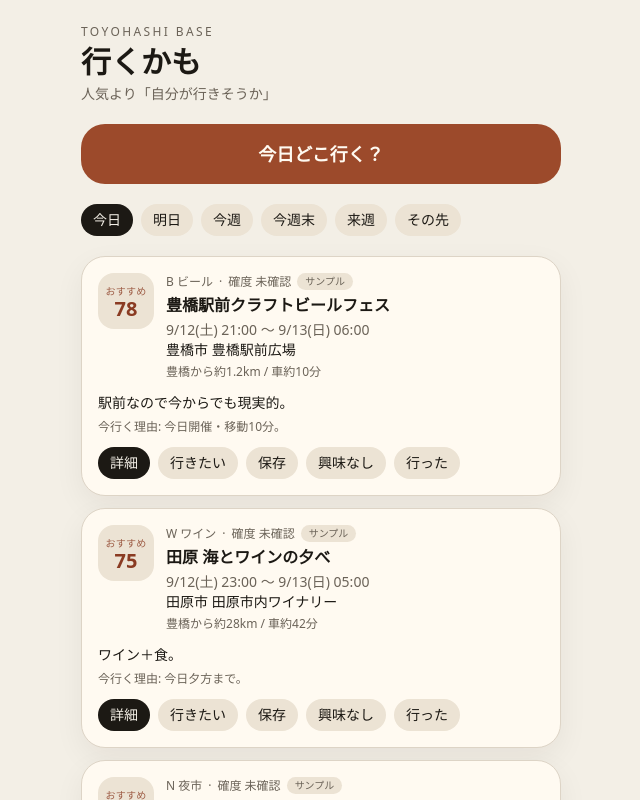
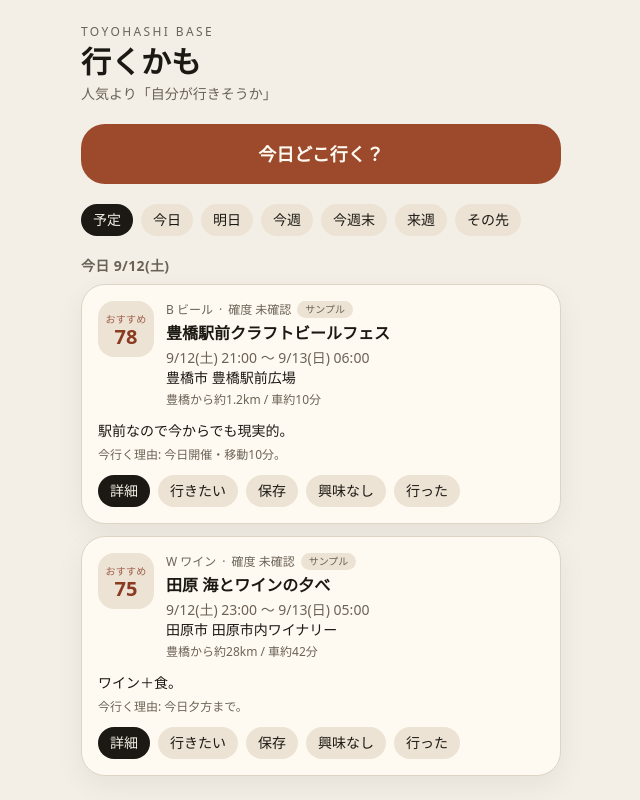
Before and after one commit to longchanp7-hub/ikukamo, a Next.js app: page /ikukamo/ in a window 1280 px wide. Shown: the top 800 px of the page, without its empty margins (319-959 px from the left). Built offline with nearby package versions, Linux system fonts and the light colour scheme.

Commit message:
feat: add chronological upcoming schedule list

```diff
--- a/src/components/HomeClient.tsx
+++ b/src/components/HomeClient.tsx
@@ -2,20 +2,24 @@
 import { useMemo, useState } from "react";
 import { EventCard } from "@/components/EventCard";
 import { eventsInBucket, BUCKET_LABELS } from "@/lib/time-buckets";
+import { upcomingByDate } from "@/lib/schedule";
 import { pickTodayGo } from "@/lib/today-picks";
 import { latestActionMap, loadFeedback, saveFeedbackRecord } from "@/lib/feedback";
 import type { FeedbackAction, OutingEvent, TimeBucket, UserFeedback } from "@/lib/types";
 
-const TABS: TimeBucket[] = ["today", "tomorrow", "this_week", "this_weekend", "next_week", "later"];
+type ViewTab = "schedule" | TimeBucket;
+const TABS: ViewTab[] = ["schedule", "today", "tomorrow", "this_week", "this_weekend", "next_week", "later"];
+const LABELS: Record<ViewTab, string> = { schedule: "予定", ...BUCKET_LABELS };
 
 export function HomeClient({ events }: { events: OutingEvent[] }) {
   const [feedback, setFeedback] = useState<UserFeedback[]>(() => typeof window === "undefined" ? [] : loadFeedback());
-  const [tab, setTab] = useState<TimeBucket>("today");
+  const [tab, setTab] = useState<ViewTab>("schedule");
   const [picks, setPicks] = useState<OutingEvent[] | null>(null);
   const [emptyPick, setEmptyPick] = useState(false);
   const actions = latestActionMap(feedback);
   const visible = useMemo(() => events.filter((e) => actions[e.id] !== "dismiss"), [events, actions]);
-  const list = eventsInBucket(visible, tab);
+  const list = tab === "schedule" ? [] : eventsInBucket(visible, tab);
+  const groups = tab === "schedule" ? upcomingByDate(visible) : [];
   function onAction(id: string, action: FeedbackAction) {
     setFeedback((prev) => [...prev, saveFeedbackRecord(id, action)]);
   }
@@ -44,14 +48,30 @@ export function HomeClient({ events }: { events: OutingEvent[] }) {
         {TABS.map((key) => (
           <button key={key} type="button" onClick={() => setTab(key)} className="shrink-0 rounded-full px-3 py-1.5 text-sm"
             style={{ background: tab === key ? "var(--ink)" : "var(--chip)", color: tab === key ? "var(--bg)" : "var(--ink)" }}>
-            {BUCKET_LABELS[key]}
+            {LABELS[key]}
           </button>
         ))}
       </div>
-      <div className="space-y-3">
-        {list.length === 0 ? <p className="rounded-2xl px-4 py-8 text-center text-sm" style={{ background: "var(--chip)" }}>この期間の候補はありません</p>
-          : list.map((e) => <EventCard key={e.id} event={e} lastAction={actions[e.id]} onAction={onAction} />)}
-      </div>
+      {tab === "schedule" ? (
+        groups.length === 0 ? (
+          <p className="rounded-2xl px-4 py-8 text-center text-sm" style={{ background: "var(--chip)" }}>先の予定はありません</p>
+        ) : (
+          <div className="space-y-6">
+            {groups.map((g) => (
+              <section key={g.key}>
+                <h2 className="mb-2 text-sm font-semibold tracking-wide" style={{ color: "var(--muted)" }}>{g.label}</h2>
+                <div className="space-y-3">
+                  {g.events.map((e) => <EventCard key={e.id} event={e} lastAction={actions[e.id]} onAction={onAction} />)}
+                </div>
+              </section>
+            ))}
+          </div>
+        )
+      ) : list.length === 0 ? (
+        <p className="rounded-2xl px-4 py-8 text-center text-sm" style={{ background: "var(--chip)" }}>この期間の候補はありません</p>
+      ) : (
+        <div className="space-y-3">{list.map((e) => <EventCard key={e.id} event={e} lastAction={actions[e.id]} onAction={onAction} />)}</div>
+      )}
     </div>
   );
 }
--- /dev/null
+++ b/src/lib/schedule.ts
@@ -0,0 +1,46 @@
+import type { OutingEvent } from "@/lib/types";
+import { upcomingEvents } from "@/lib/time-buckets";
+
+const JST = "Asia/Tokyo";
+
+export function jstDateKey(iso: string): string {
+  return new Intl.DateTimeFormat("en-CA", {
+    timeZone: JST,
+    year: "numeric",
+    month: "2-digit",
+    day: "2-digit",
+  }).format(new Date(iso));
+}
+
+export function formatDayHeading(iso: string, now = new Date()): string {
+  const date = new Intl.DateTimeFormat("ja-JP", {
+    timeZone: JST,
+    month: "numeric",
+    day: "numeric",
+    weekday: "short",
+  }).format(new Date(iso));
+  const year = new Intl.DateTimeFormat("ja-JP", { timeZone: JST, year: "numeric" }).format(new Date(iso));
+  const nowYear = new Intl.DateTimeFormat("ja-JP", { timeZone: JST, year: "numeric" }).format(now);
+  const todayKey = jstDateKey(now.toISOString());
+  const key = jstDateKey(iso);
+  const tomorrow = new Date(now.getTime() + 24 * 3600_000);
+  const tomKey = jstDateKey(tomorrow.toISOString());
+  const prefix = key === todayKey ? "今日 " : key === tomKey ? "明日 " : "";
+  return year === nowYear ? `${prefix}${date}` : `${prefix}${year}${date}`;
+}
+
+export function upcomingByDate(events: OutingEvent[], now = new Date()): { key: string; label: string; events: OutingEvent[] }[] {
+  const sorted = upcomingEvents(events, now).slice().sort((a, b) => +new Date(a.startAt) - +new Date(b.startAt) || b.score - a.score);
+  const groups = new Map<string, OutingEvent[]>();
+  for (const e of sorted) {
+    const key = jstDateKey(e.startAt);
+    const list = groups.get(key) ?? [];
+    list.push(e);
+    groups.set(key, list);
+  }
+  return [...groups.entries()].map(([key, list]) => ({
+    key,
+    label: formatDayHeading(list[0].startAt, now),
+    events: list,
+  }));
+}
```
